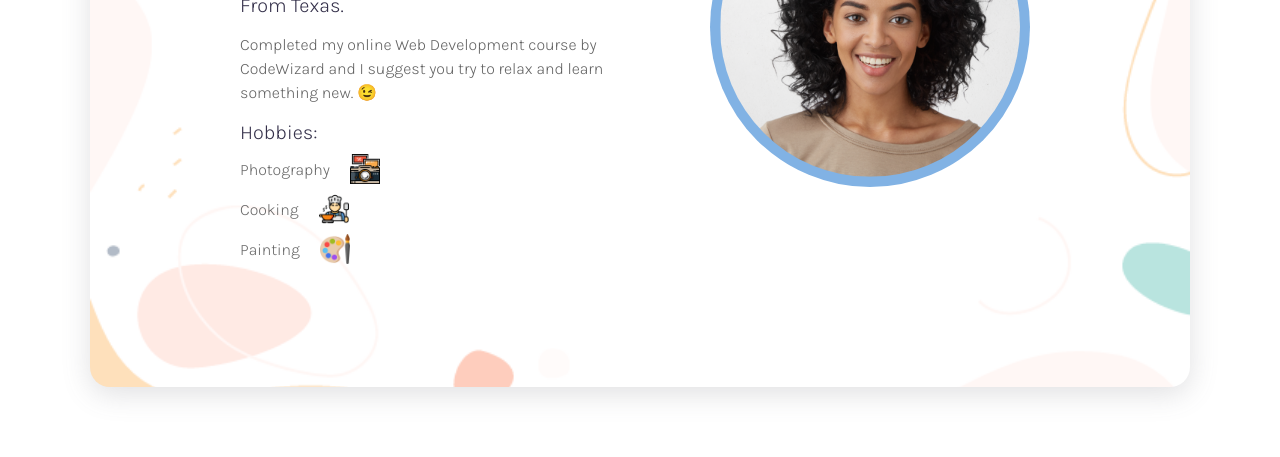
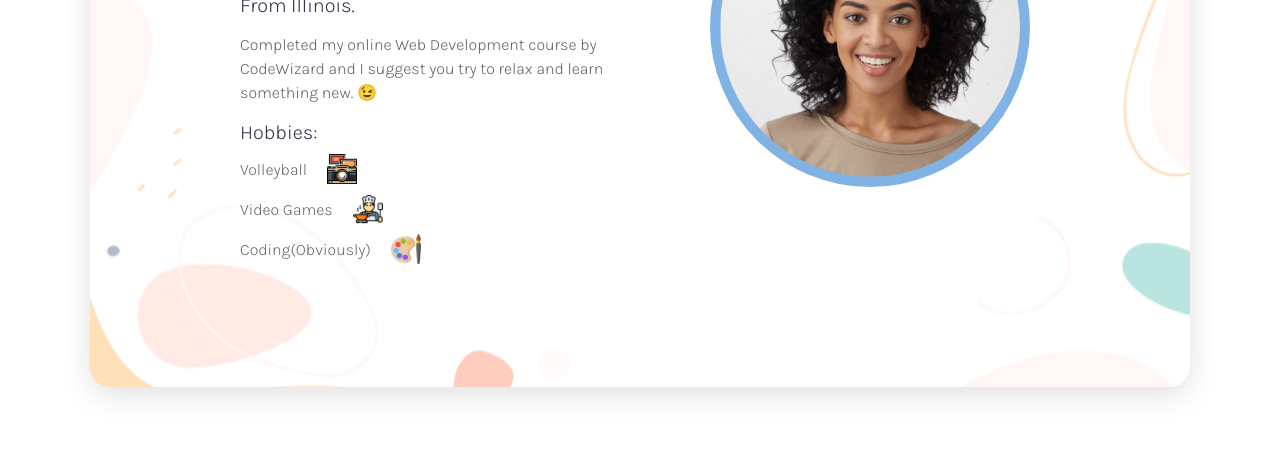
Before and after one commit to NoahLCoding/NoahLCoding.github.io, a plain HTML site: page index.html in a window 1280 px wide. Shown: the part 343-800 px from the top of the page. Drawn offline with Linux system fonts and the light colour scheme.

Commit message:
updated Profile

```diff
--- a/index.html
+++ b/index.html
@@ -13,14 +13,14 @@
     <div class="container">
         <img src="img/p4.png" class="mypic">
         <div class="info">
-            <h3>Hi! I'm Jane,</h3>
+            <h3>Hi! I'm Noah,</h3>
             <h2>I'm a Web Developer.</h2>
-            <h4>From Texas.</h4>
+            <h4>From Illinois.</h4>
             <p>Completed my online Web Development course by CodeWizard and I suggest you try to relax and learn something new. &#x1F609; </p>
             <h4>Hobbies:</h4>
-            <div class="hobbies">Photography <img src="img/photography.png" class="icon"> </div>
-            <div class="hobbies"> Cooking <img src="img/cooking.png" class="icon"></div>
-            <div class="hobbies"> Painting <img src="img/painting.png" class="icon"></div>
+            <div class="hobbies">Volleyball<img src="img/photography.png" class="icon"> </div>
+            <div class="hobbies"> Video Games <img src="img/cooking.png" class="icon"></div>
+            <div class="hobbies"> Coding(Obviously) <img src="img/painting.png" class="icon"></div>
         </div>
     </div>
 
```
